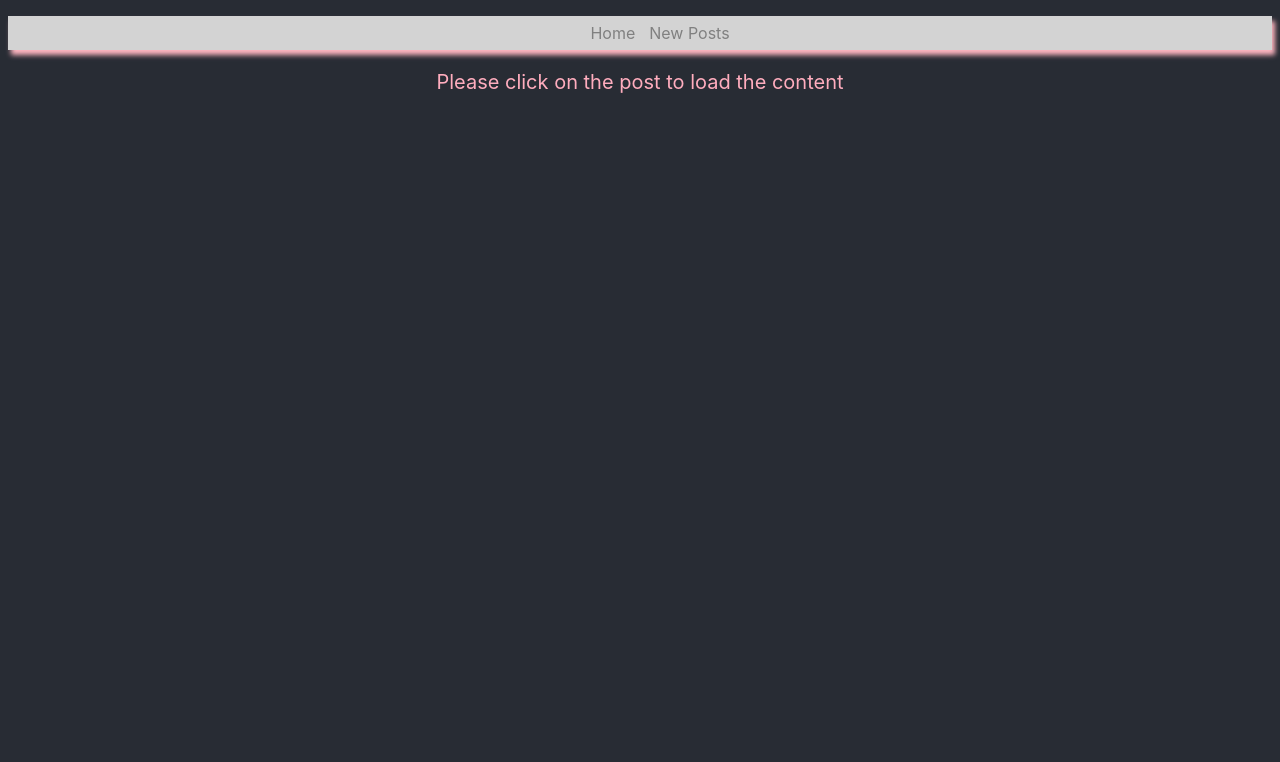
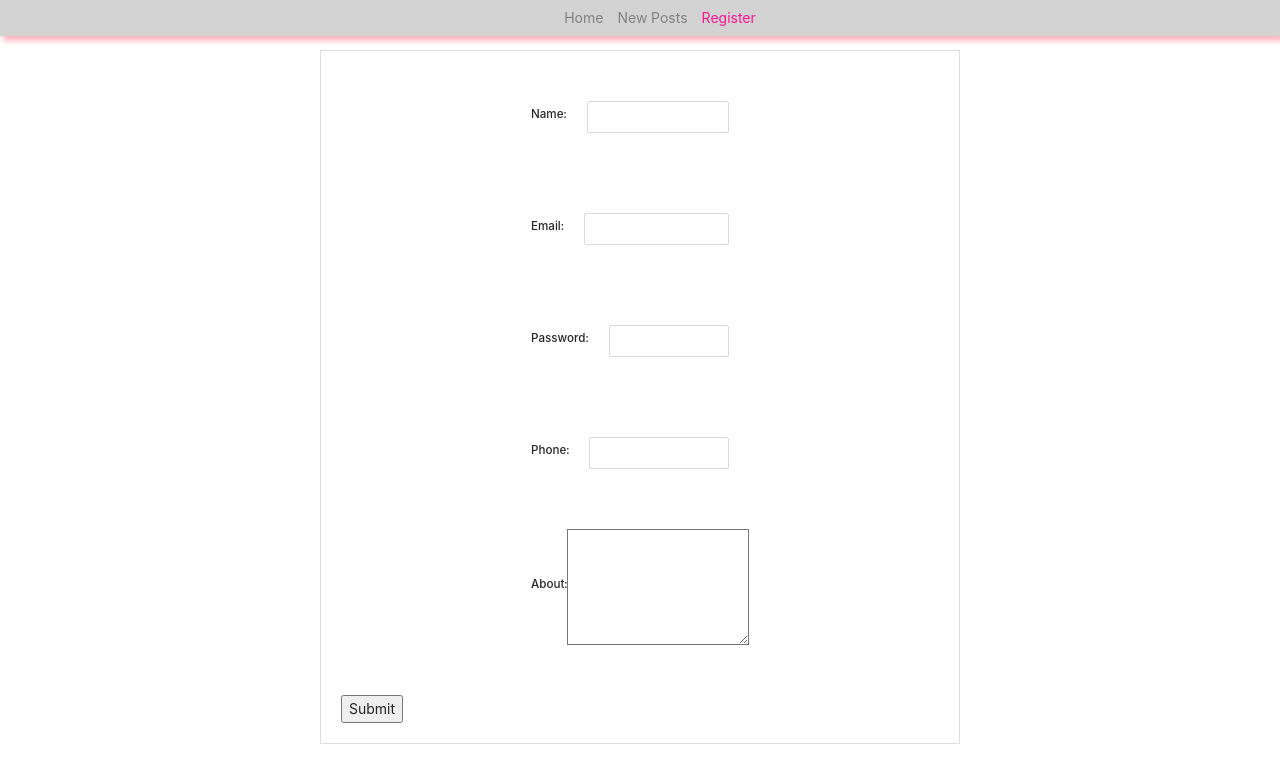
Before and after one commit to taps098/public_post, a React (Create React App) app: page /register in a window 1280 px wide. Shown: the top 762 px of the page. Built offline with nearby package versions, Linux system fonts and the light colour scheme; no server answers.

Commit message:
saved the working code with jsonplaceholderdata

```diff
--- a/package.json
+++ b/package.json
@@ -6,6 +6,7 @@
     "@testing-library/jest-dom": "^4.2.4",
     "@testing-library/react": "^9.5.0",
     "@testing-library/user-event": "^7.2.1",
+    "antd": "^4.6.4",
     "axios": "^0.20.0",
     "react": "^16.13.1",
     "react-dom": "^16.13.1",
--- a/src/components/Newpost/Newpost.js
+++ b/src/components/Newpost/Newpost.js
@@ -37,7 +37,7 @@ class Newpost extends Component{
         return (
             <div className={styles.Newpost}>
                 {redirect}
-                <p>Add a new post here </p>
+                <h4>Add a new post here </h4>
                 <label>
                     <h5>Title</h5>
                     <br/>
--- a/src/components/Newpost/Newpost.module.css
+++ b/src/components/Newpost/Newpost.module.css
@@ -1,6 +1,6 @@
 .Newpost{
     margin: 20px;
-    border: 1px solid black;
+    /*border: 1px solid black;*/
     background-color: lightgray;
     text-align: center;
     align-items: center;
@@ -20,4 +20,5 @@
     text-align: center;
     display: inline-block;
     font-size: 16px;
+    box-shadow: 3px 5px 5px lightpink;
 }
--- a/src/components/Post/Post.module.css
+++ b/src/components/Post/Post.module.css
@@ -5,11 +5,15 @@
     box-shadow: 3px 5px 5px lightpink;
     padding: 10px;
     text-align: center;
-    border: 1px solid black;
+    /*border: 1px solid black;*/
     /*display: inline-block;*/
     background-color: lightgray;
     align-items: center;
     display: inline-grid;
+    margin-top: 70px;
+}
+.Post:hover{
+    background-color: lightpink;
 }
 .Author{
     color: deeppink;
--- a/src/container/App.js
+++ b/src/container/App.js
@@ -4,6 +4,7 @@ import {Route, NavLink, Switch} from 'react-router-dom'
 import PostsFullPost from "./PostsFullPost/PostsFullPost";
 import Newpost from "../components/Newpost/Newpost";
 import Fullpost from "../components/Fullpost/Fullpost";
+import Register from "./Register/Register";
 
 
 class App extends React.Component{
@@ -17,12 +18,14 @@ class App extends React.Component{
                             {/*check on the active router link styling using css module*/}
                             <li><NavLink exact to="/" activeStyle = {{color:'deeppink'}}>Home</NavLink></li>
                             <li><NavLink exact to="/new-post" activeStyle = {{color: 'deeppink'}}>New Posts</NavLink></li>
+                            <li><NavLink exact to ="/register" activeStyle = {{color: 'deeppink'}}>Register</NavLink></li>
                         </ul>
                     </nav>
                 </header>
                 <Switch>
                     <Route path='/' exact component={PostsFullPost}/>
                     <Route path='/new-post' component={Newpost}/>
+                    <Route path='/register' component={Register}/>
                     <Route path='/:id' exact component={Fullpost}/>
                 </Switch>
 
--- a/src/container/PostsFullPost/PostsFullPost.js
+++ b/src/container/PostsFullPost/PostsFullPost.js
@@ -1,6 +1,6 @@
 import React, {Component} from "react";
 import Post from '../../components/Post/Post';
-import Fullpost from "../../components/Fullpost/Fullpost";
+// import Fullpost from "../../components/Fullpost/Fullpost";
 import Axios from "axios";
 import styles from "./PostsFullPost.module.css";
 import {Link} from 'react-router-dom';
@@ -18,6 +18,8 @@ class PostsFullPost extends Component{
         // console.log(this.props);
         Axios.get('https://jsonplaceholder.typicode.com/posts')
             .then(response => {
+                // console.log('New data from reqres',response.data);
+                // const UpdatedPost = response.data;
                 const posts = response.data.slice(0,4);
                 const UpdatedPost = posts.map(post =>{
                     return {
@@ -27,7 +29,7 @@ class PostsFullPost extends Component{
 
                 })
                 this.setState({posts : UpdatedPost})
-                console.log(this.props.posts);
+                // console.log('printing the data in posts NOW',this.props.posts);
             }).catch(error =>{
             console.log('Printing error- ',error);
             // this.setState({error: true});
--- /dev/null
+++ b/src/container/Register/Register.js
@@ -0,0 +1,68 @@
+import React from "react";
+import styles from "./Register.module.css";
+import 'antd/dist/antd.css';
+import { Form, Input, Button, Checkbox,Row, Col  } from 'antd';
+import Axios from "axios";
+
+class Register extends React.Component{
+    state = {
+        name : null,
+        email : null,
+        password : null,
+        phone : null,
+        about : null
+    }
+    submitClickedHandler =(event) => {
+
+        const submittedData = {
+            email : this.state.email,
+            password : this.state.password
+        }
+        console.log('submit button is clicked')
+        alert('A name was submitted: ' + this.state.name);
+        // event.preventDefault();
+        Axios.post('https://reqres.in/api/register',submittedData)
+            .then(response =>{
+                console.log('form submitted response ',response);
+            });
+    }
+    render() {
+        return (
+            <Row>
+                <Col  span={12} offset={6}>
+
+                <Form className={styles.Register} onFinish={this.submitClickedHandler}>
+                    <label>
+                        <h5>Name:</h5>
+                        <Input type="text" value={this.state.name} onChange={(event)=>{this.setState({name:event.target.value})}}/>
+                    </label>
+
+                    <label>
+                        <h5>Email:</h5>
+                        <Input type="email" vlaue = {this.state.email} onChange={(event)=>{this.setState({email:event.target.value})}}/>
+                    </label>
+
+                    <label>
+                        <h5>Password:</h5>
+                        <Input type="password" vlaue = {this.state.password} onChange={(event)=>{this.setState({password:event.target.value})}}/>
+                    </label>
+
+                    <label>
+                        <h5>Phone:</h5>
+                        <Input type="text" value = {this.state.phone} onChange={(event)=>{this.setState({phone:event.target.value})}}/>
+                    </label>
+                    <label>
+                        <h5>About:</h5>
+                        <textarea value={this.state.about} cols="40" rows="5" onChange={event => {this.setState({about : event.target.value})}}/>
+                    </label>
+                    {/*<Button type="submit" Value = 'Submit'>Submit</Button>*/}
+                    <input type="submit" value='Submit'/>
+                    {/*<Button type="primary">Submit</Button>*/}
+                </Form>
+                </Col>
+            </Row>
+        );
+    }
+}
+
+export default Register;
--- /dev/null
+++ b/src/container/Register/Register.module.css
@@ -0,0 +1,29 @@
+.Register{
+    /*padding: 20px;*/
+    /*width: 50%;*/
+    border: 1px solid #ddd;
+}
+.Register label{
+    margin: 20px;
+    padding: 10px;
+    display: flex;
+    align-items: center;
+    margin-left: 200px;
+    margin-right: 200px;
+}
+.Register input{
+    margin: 20px;
+}
+
+.SubmitButton{
+    margin: auto;
+    border: none;
+    background-color: chartreuse;
+    color: white;
+    padding: 10px 20px;
+    text-align: center;
+    display: flex;
+    font-size: 16px;
+    align-items: center;
+    box-shadow: 3px 5px 5px lightpink;
+}
```
Also changed, not shown: 1 other file (tests, documents, lock files or other folders).
